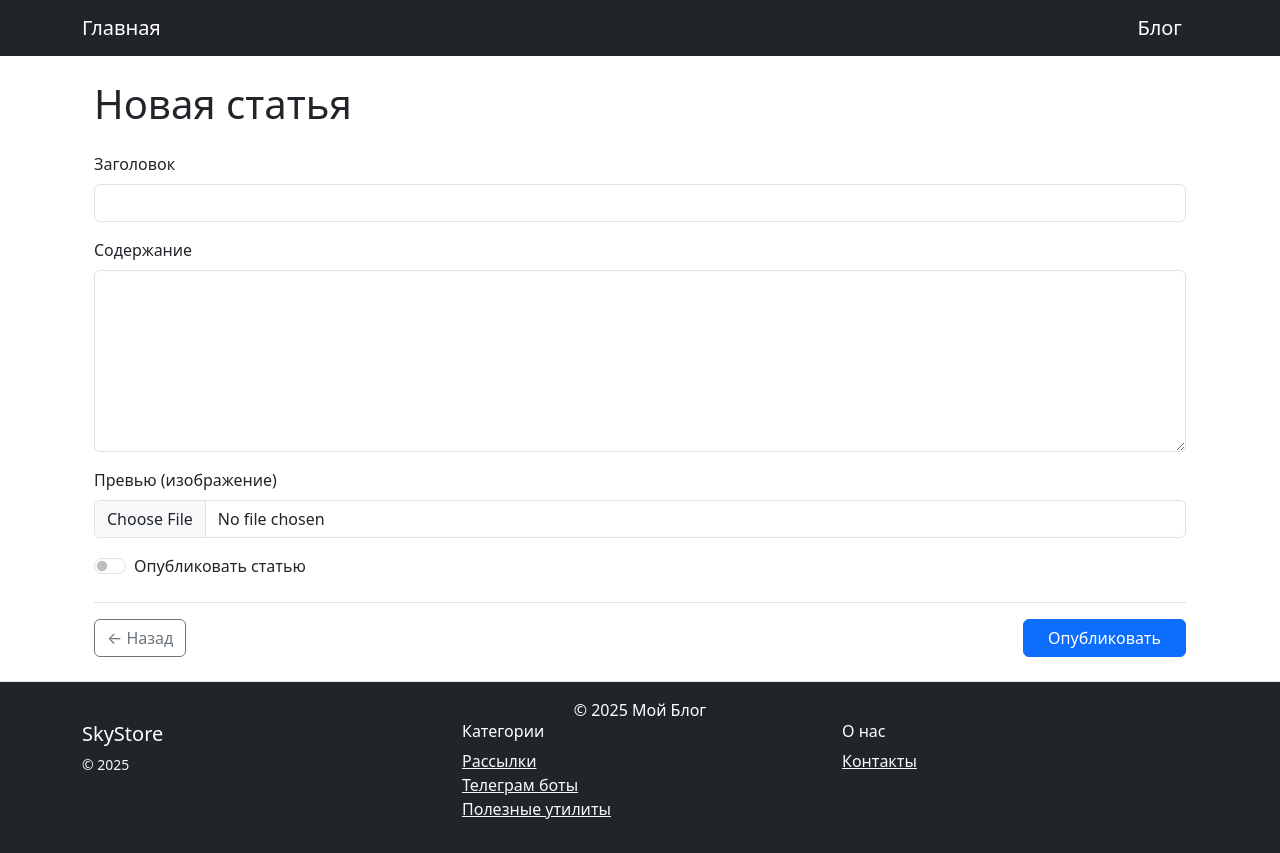
After one commit to Umelyantsev-Vasily/hom_work_django, a Django app: template blog/templates/blog/blogpost_form.html in a window 1280 px wide. The commit adds this page. Run offline with Django 5.2, Linux system fonts and the light colour scheme; the template is opened without the code that fills it: values that come from a table or form of the project are taken from there, others are empty; some libraries are stand-ins or nearby versions.

Commit message:
Домашка, второе приложение

```diff
--- /dev/null
+++ b/blog/forms.py
@@ -0,0 +1,26 @@
+from django import forms
+from .models import BlogPost
+
+class BlogPostForm(forms.ModelForm):
+    class Meta:
+        model = BlogPost
+        fields = ['title', 'content', 'preview', 'is_published']
+        widgets = {
+            'title': forms.TextInput(attrs={
+                'class': 'form-control',
+                'id': 'id_title'  # Стандартный ID Django
+            }),
+            'content': forms.Textarea(attrs={
+                'class': 'form-control',
+                'rows': 5,
+                'id': 'id_content'
+            }),
+            'preview': forms.FileInput(attrs={
+                'class': 'form-control',
+                'id': 'id_preview'
+            }),
+            'is_published': forms.CheckboxInput(attrs={
+                'class': 'form-check-input',
+                'id': 'id_is_published'
+            }),
+        }
--- /dev/null
+++ b/blog/templates/blog/base.html
@@ -0,0 +1,23 @@
+<!DOCTYPE html>
+<html lang="ru">
+<head>
+    <meta charset="UTF-8">
+    <meta name="viewport" content="width=device-width, initial-scale=1">
+    <title>{% block title %}Мой Блог{% endblock %}</title>
+    <link rel="stylesheet" href="/static/css/bootstrap.min.css">
+    <link href="https://cdnjs.cloudflare.com/ajax/libs/font-awesome/6.0.0/css/all.min.css" rel="stylesheet">
+    {% block extra_css %}{% endblock %}
+</head>
+<body>
+    {% include 'includes/header.html' %}
+
+    <main class="container my-4">
+        {% block content %}{% endblock %}
+    </main>
+
+    {% include 'includes/footer.html' %}
+
+    <script src="/static/js/bootstrap.bundle.min.js"></script>
+    {% block extra_js %}{% endblock %}
+</body>
+</html>
--- /dev/null
+++ b/blog/templates/blog/blogpost_form.html
@@ -0,0 +1,87 @@
+{% extends 'blog/base.html' %}
+
+{% block title %}{% if object %}Редактирование статьи{% else %}Новая статья{% endif %}{% endblock %}
+
+{% block content %}
+<div class="container mt-4">
+    <h1 class="mb-4">{% if object %}Редактирование статьи{% else %}Новая статья{% endif %}</h1>
+
+    <form method="post" enctype="multipart/form-data" class="needs-validation" novalidate>
+        {% csrf_token %}
+
+        {# Поле заголовка #}
+        <div class="mb-3">
+            <label for="id_title" class="form-label">Заголовок</label>
+            <input type="text"
+                   class="form-control {% if form.title.errors %}is-invalid{% endif %}"
+                   id="id_title"
+                   name="title"
+                   value="{{ form.title.value|default:'' }}"
+                   required>
+            {% if form.title.errors %}
+            <div class="invalid-feedback">
+                {{ form.title.errors|join:", " }}
+            </div>
+            {% endif %}
+        </div>
+
+        {# Поле содержания #}
+        <div class="mb-3">
+            <label for="id_content" class="form-label">Содержание</label>
+            <textarea class="form-control {% if form.content.errors %}is-invalid{% endif %}"
+                      id="id_content"
+                      name="content"
+                      rows="7"
+                      required>{{ form.content.value|default:'' }}</textarea>
+            {% if form.content.errors %}
+            <div class="invalid-feedback">
+                {{ form.content.errors|join:", " }}
+            </div>
+            {% endif %}
+        </div>
+
+        {# Поле превью #}
+        <div class="mb-3">
+            <label for="id_preview" class="form-label">Превью (изображение)</label>
+            <input type="file"
+                   class="form-control {% if form.preview.errors %}is-invalid{% endif %}"
+                   id="id_preview"
+                   name="preview"
+                   {% if not object %} required {% endif %}>
+            {% if form.preview.errors %}
+            <div class="invalid-feedback">
+                {{ form.preview.errors|join:", " }}
+            </div>
+            {% endif %}
+            {% if object.preview %}
+            <div class="mt-2">
+                <small>Текущее изображение:</small>
+                <img src="{{ object.preview.url }}" class="img-thumbnail mt-2" width="200">
+            </div>
+            {% endif %}
+        </div>
+
+        {# Чекбокс публикации #}
+        <div class="mb-4 form-check form-switch">
+            <input type="checkbox"
+                   class="form-check-input"
+                   id="id_is_published"
+                   name="is_published"
+                   {% if form.is_published.value %} checked {% endif %}>
+            <label class="form-check-label" for="id_is_published">
+                Опубликовать статью
+            </label>
+        </div>
+
+        <div class="d-flex justify-content-between border-top pt-3">
+            <a href="{% if object %}{% url 'blog:post_detail' object.pk %}{% else %}{% url 'blog:post_list' %}{% endif %}"
+               class="btn btn-outline-secondary">
+                ← Назад
+            </a>
+            <button type="submit" class="btn btn-primary px-4">
+                {% if object %}Обновить{% else %}Опубликовать{% endif %}
+            </button>
+        </div>
+    </form>
+</div>
+{% endblock %}
--- /dev/null
+++ b/blog/templates/includes/footer.html
@@ -0,0 +1,33 @@
+<!--<footer class="py-3 bg-dark text-white mt-4">-->
+<!--    <div class="container text-center">-->
+<!--        <p class="mb-0">&copy; {% now "Y" %} Мой Блог</p>-->
+<!--    </div>-->
+<!--</footer>-->
+
+<footer class="footer mt-auto py-3 bg-dark text-white border-top">
+    <div class="container">
+        <div class="row">
+            <div class="container text-center">
+                <p class="mb-0">&copy; {% now "Y" %} Мой Блог</p>
+            </div>
+            <div class="col-12 col-md">
+                <h5>SkyStore</h5>
+                <small class="d-block mb-3 text-light">&copy; {% now "Y" %}</small>
+            </div>
+            <div class="col-6 col-md">
+                <h6 class="text-white">Категории</h6>
+                <ul class="list-unstyled">
+                    <li><a class="text-light" href="#">Рассылки</a></li>
+                    <li><a class="text-light" href="#">Телеграм боты</a></li>
+                    <li><a class="text-light" href="#">Полезные утилиты</a></li>
+                </ul>
+            </div>
+            <div class="col-6 col-md">
+                <h6 class="text-white">О нас</h6>
+                <ul class="list-unstyled">
+                    <li><a class="text-light" href="{% url 'catalog:contacts' %}">Контакты</a></li>
+                </ul>
+            </div>
+        </div>
+    </div>
+</footer>
--- /dev/null
+++ b/blog/templates/includes/header.html
@@ -0,0 +1,6 @@
+<nav class="navbar navbar-expand-lg navbar-dark bg-dark">
+    <div class="container">
+        <a class="navbar-brand" href="/">Главная</a>
+        <a class="navbar-brand" href="{% url 'blog:post_list' %}">Блог</a>
+    </div>
+</nav>
--- /dev/null
+++ b/blog/urls.py
@@ -0,0 +1,18 @@
+from django.urls import path
+from .views import (
+    BlogPostListView,
+    BlogPostDetailView,
+    BlogPostCreateView,
+    BlogPostUpdateView,
+    BlogPostDeleteView
+)
+
+app_name = 'blog'
+
+urlpatterns = [
+    path('', BlogPostListView.as_view(), name='post_list'),
+    path('<int:pk>/', BlogPostDetailView.as_view(), name='post_detail'),
+    path('create/', BlogPostCreateView.as_view(), name='post_create'),
+    path('<int:pk>/edit/', BlogPostUpdateView.as_view(), name='post_edit'),
+    path('<int:pk>/delete/', BlogPostDeleteView.as_view(), name='post_delete'),
+]
--- a/catalog/templates/catalog/includes/menu.html
+++ b/catalog/templates/catalog/includes/menu.html
@@ -11,6 +11,11 @@
                        href="{% url 'catalog:home' %}">Главная</a>
                 </li>
                 <li class="nav-item">
+                    <a class="nav-link" href="{% url 'blog:post_list' %}">
+                        <i class="fas fa-blog"></i> Блог
+                    </a>
+                </li>
+                <li class="nav-item">
                     <a class="nav-link {% if request.resolver_match.url_name == 'contacts' %}active{% endif %}"
                        href="{% url 'catalog:contacts' %}">Контакты</a>
                 </li>
--- a/catalog/urls.py
+++ b/catalog/urls.py
@@ -1,11 +1,11 @@
 # catalog/urls.py
 from django.urls import path
-from catalog.views import home, contacts, product_detail
+from .views import ProductListView, ProductDetailView, ContactsView
 
 app_name = 'catalog'
 
 urlpatterns = [
-    path('', home, name='home'),
-    path('contacts/', contacts, name='contacts'),
-    path('product/<int:pk>/', product_detail, name='product_detail'),
+    path('', ProductListView.as_view(), name='home'),
+    path('product/<int:pk>/', ProductDetailView.as_view(), name='product_detail'),
+    path('contacts/', ContactsView.as_view(), name='contacts'),
 ]
--- a/config/settings.py
+++ b/config/settings.py
@@ -40,6 +40,7 @@ INSTALLED_APPS = [
     'django.contrib.messages',
     'django.contrib.staticfiles',
     'catalog',
+    'blog.apps.BlogConfig',
 ]
 
 MIDDLEWARE = [
@@ -61,10 +62,13 @@ TEMPLATES = [
         'APP_DIRS': True,
         'OPTIONS': {
             'context_processors': [
+                'django.template.context_processors.debug',
                 'django.template.context_processors.request',
                 'django.contrib.auth.context_processors.auth',
                 'django.contrib.messages.context_processors.messages',
             ],
+            'libraries': {},
+            'builtins': ['django.templatetags.static'],
         },
     },
 ]
--- a/config/urls.py
+++ b/config/urls.py
@@ -19,5 +19,6 @@ from django.urls import path, include
 
 urlpatterns = [
     path('admin/', admin.site.urls),
-    path('', include("catalog.urls", namespace='catalog'))
+    path('', include('catalog.urls')),
+    path('blog/', include('blog.urls')),
 ]
```
Also changed, not shown: blog/management/commands/fill_blog.py (added, +25 -0 lines), blog/templates/blog/blogpost_confirm_delete.html (added, +15 -0 lines), blog/templates/blog/blogpost_detail.html (added, +41 -0 lines), blog/templates/blog/blogpost_list.html (added, +80 -0 lines), catalog/views.py (+19 -13 lines), blog/management/__init__.py (added), blog/management/commands/__init__.py (added).
